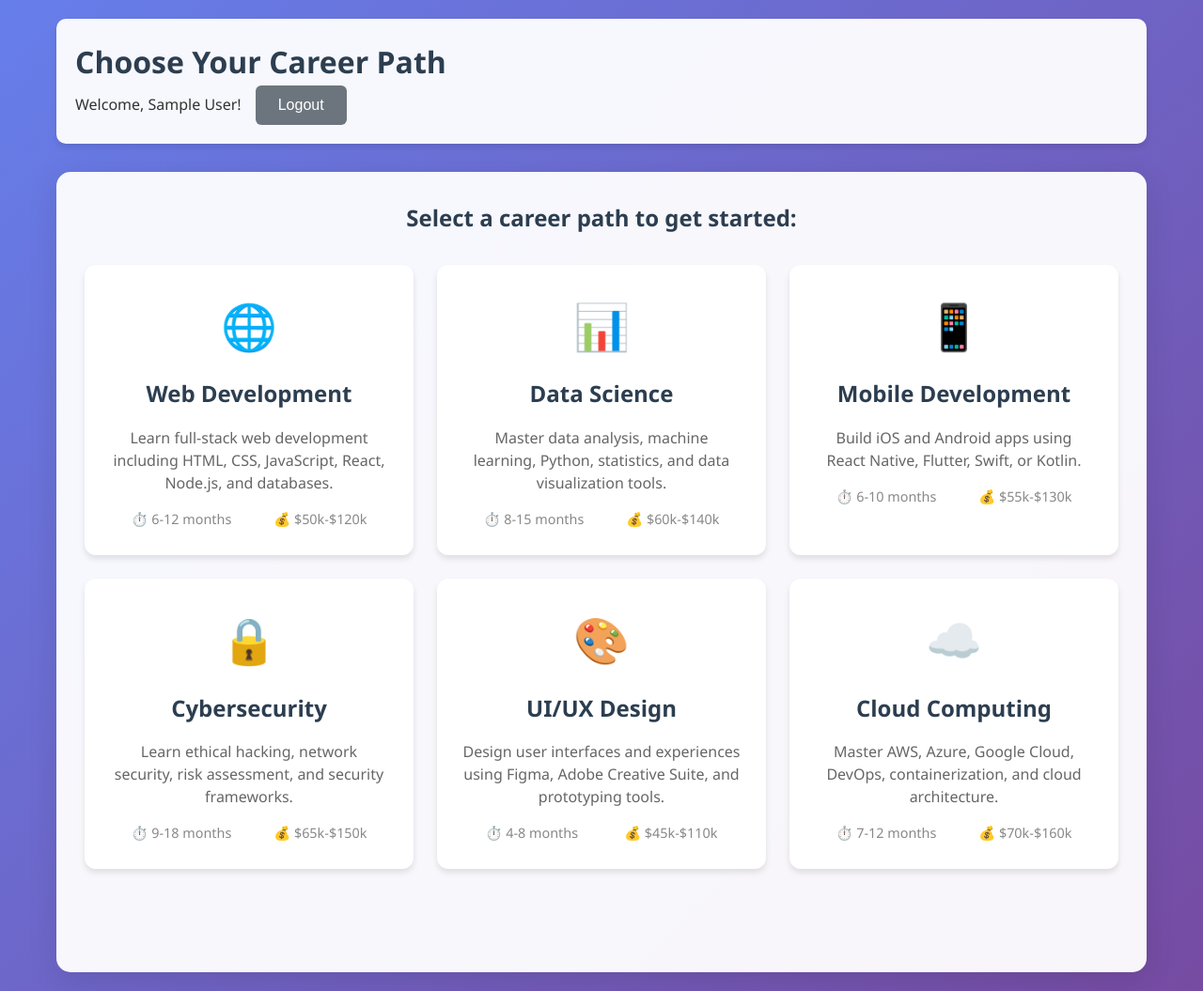
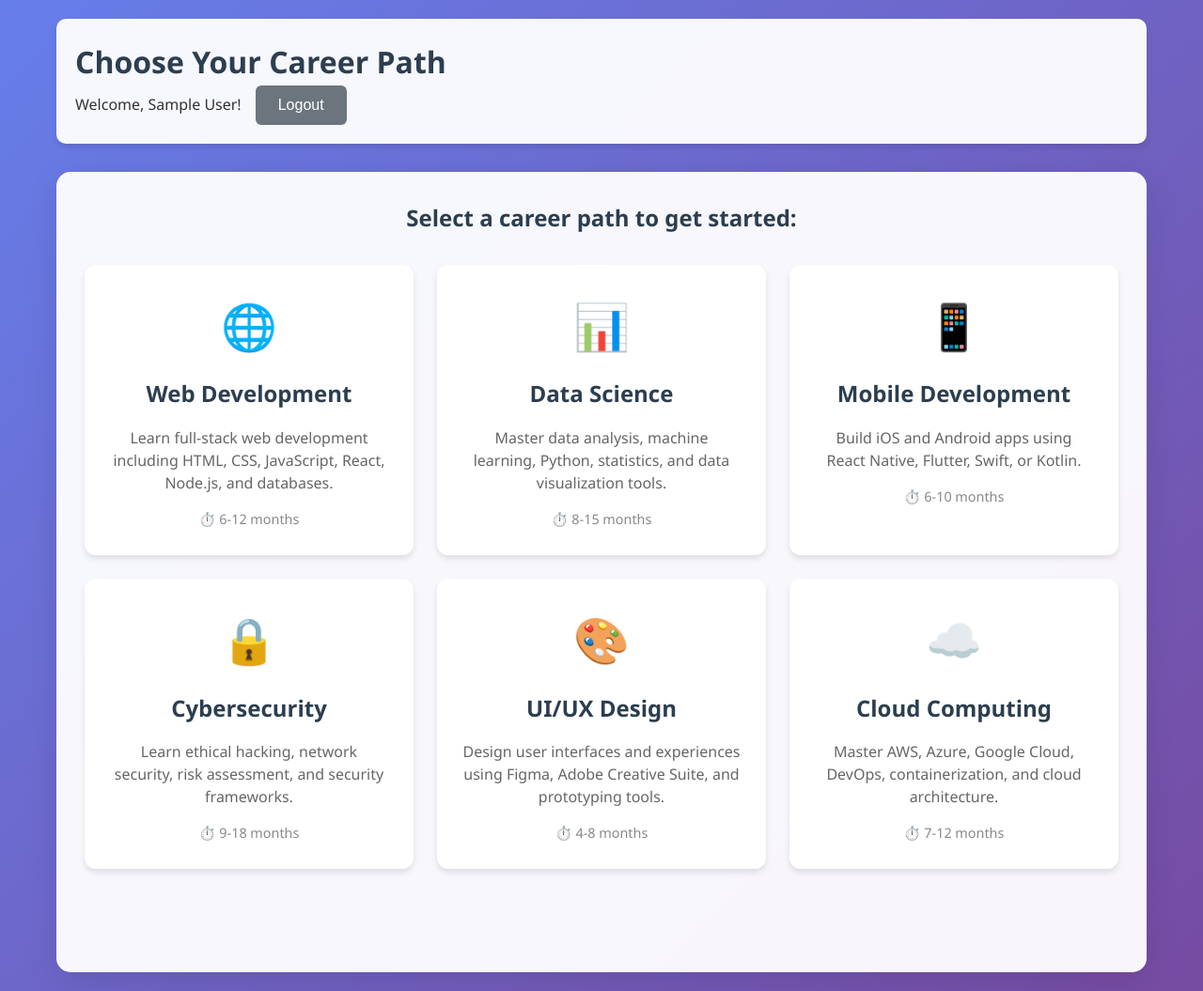
Before and after one commit to Pushwin/CareerSteps, a website: page careerchoose.html in a window 1280 px wide. Shown: the whole page at 94% size. Drawn offline with Linux system fonts and the light colour scheme; sample sign-in values are in the browser's storage.

Commit message:
Update careerchoose.html

```diff
--- a/careerchoose.html
+++ b/careerchoose.html
@@ -26,7 +26,6 @@
                     <p>Learn full-stack web development including HTML, CSS, JavaScript, React, Node.js, and databases.</p>
                     <div class="career-stats">
                         <span>⏱️ 6-12 months</span>
-                        <span>💰 $50k-$120k</span>
                     </div>
                 </div>
 
@@ -36,7 +35,6 @@
                     <p>Master data analysis, machine learning, Python, statistics, and data visualization tools.</p>
                     <div class="career-stats">
                         <span>⏱️ 8-15 months</span>
-                        <span>💰 $60k-$140k</span>
                     </div>
                 </div>
 
@@ -46,7 +44,6 @@
                     <p>Build iOS and Android apps using React Native, Flutter, Swift, or Kotlin.</p>
                     <div class="career-stats">
                         <span>⏱️ 6-10 months</span>
-                        <span>💰 $55k-$130k</span>
                     </div>
                 </div>
 
@@ -56,7 +53,6 @@
                     <p>Learn ethical hacking, network security, risk assessment, and security frameworks.</p>
                     <div class="career-stats">
                         <span>⏱️ 9-18 months</span>
-                        <span>💰 $65k-$150k</span>
                     </div>
                 </div>
 
@@ -66,7 +62,6 @@
                     <p>Design user interfaces and experiences using Figma, Adobe Creative Suite, and prototyping tools.</p>
                     <div class="career-stats">
                         <span>⏱️ 4-8 months</span>
-                        <span>💰 $45k-$110k</span>
                     </div>
                 </div>
 
@@ -76,7 +71,6 @@
                     <p>Master AWS, Azure, Google Cloud, DevOps, containerization, and cloud architecture.</p>
                     <div class="career-stats">
                         <span>⏱️ 7-12 months</span>
-                        <span>💰 $70k-$160k</span>
                     </div>
                 </div>
             </div>
```
